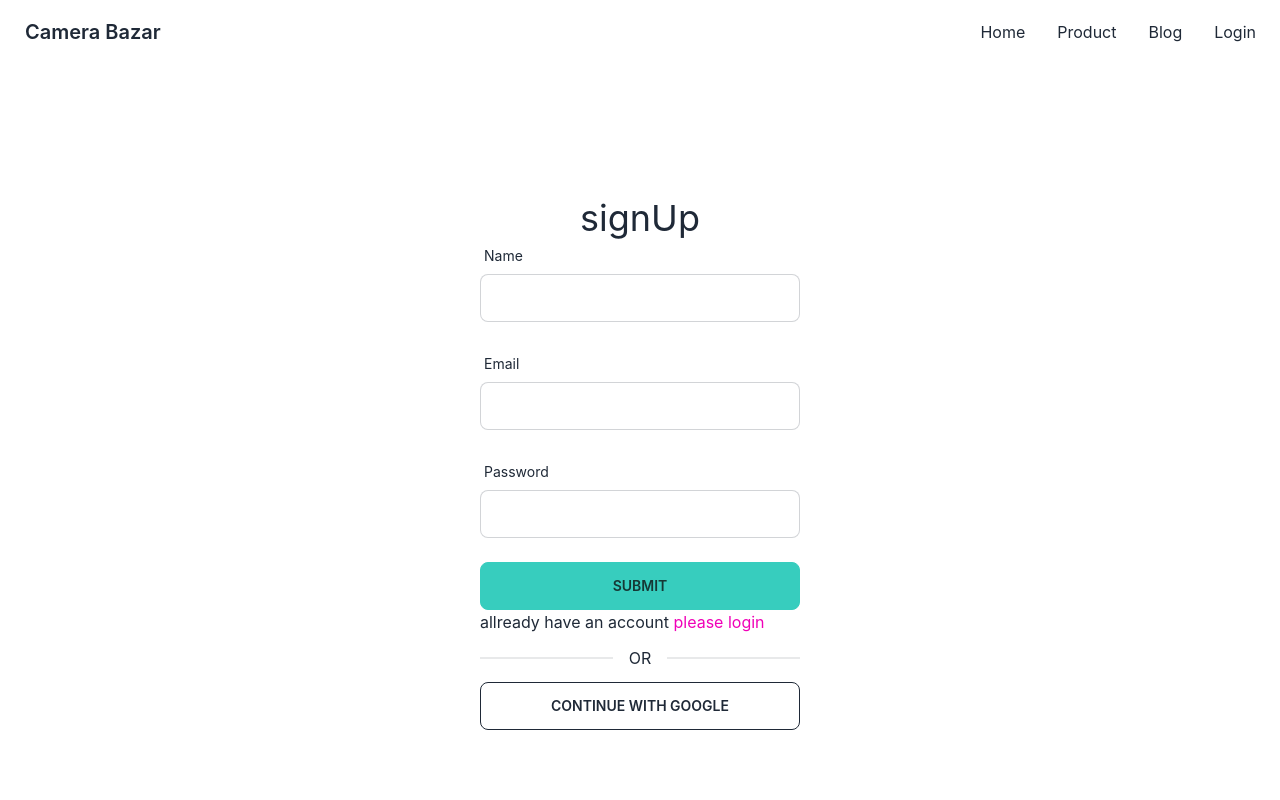
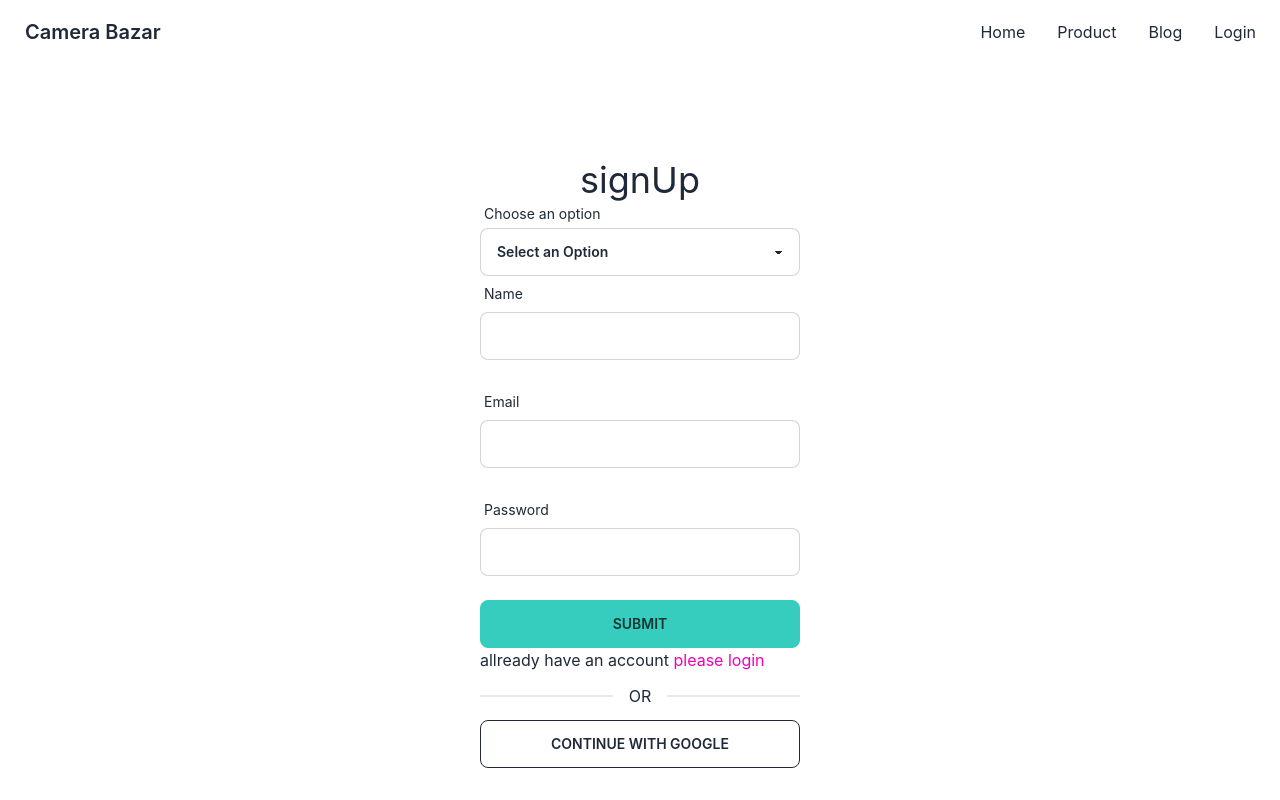
Before and after one commit to arif1278/camera-bazar-client, a React (Create React App) app: page /signup in a window 1280 px wide. Shown: the top 800 px of the page. Built offline with nearby package versions, Linux system fonts and the light colour scheme; no server answers.

Commit message:
eleven commit

```diff
--- a/src/Pages/Dashboard/MyOrder/MyOrder.js
+++ b/src/Pages/Dashboard/MyOrder/MyOrder.js
@@ -32,7 +32,9 @@ const MyOrder = () => {
                     </thead>
                     <tbody>
                         {
-                            bookings.map((option, i) => <tr>
+                            bookings.map((option, i) => <tr
+                            key={option._id}
+                            >
                                 <th>{i + 1}</th>
                                 <td><div className="mask mask-squircle w-12 h-12">
                                     <img src={option.image} alt="Avatar Tailwind CSS Component" />
--- a/src/Pages/SignUp/SignUp.js
+++ b/src/Pages/SignUp/SignUp.js
@@ -6,52 +6,54 @@ import { AuthContext } from '../../Context/AuthContext';
 
 const SignUp = () => {
     const { register, handleSubmit, formState: { errors } } = useForm();
-    const { createUser,updateUser } = useContext(AuthContext);
-    const [signUpError,setSignUpError]=useState('');
-    const navigate=useNavigate();
+    const { createUser, updateUser } = useContext(AuthContext);
+    const [signUpError, setSignUpError] = useState('');
+    const [userRole,setUserRole]=useState();
+    const navigate = useNavigate();
 
 
     const handleSignUp = (data) => {
         console.log(data);
         setSignUpError('');
-     createUser(data.email,data.password)
-     .then(result=>{
-        const user=result.user;
+        createUser(data.email, data.password)
+            .then(result => {
+                const user = result.user;
                 console.log(user);
                 navigate('/');
                 toast('User Created Successfully.')
 
-        const userInfo={
-            displayName:data.name
+                const userInfo = {
+                    displayName: data.name
                 }
                 updateUser(userInfo)
-        .then(()=>{
-            navigate('/');
-            // saveUser(data.name,data.email);
+                    .then(() => {
+                        saveUser(data.name, data.email,data.role);
                     })
 
-        .catch(err=>console.log(err));
+                    .catch(err => console.log(err));
 
             })
-     .catch(error=>{
+            .catch(error => {
                 console.log(error)
                 setSignUpError(error.message)
             });
     }
 
-    // const saveUser=(name,email)=>{
-    //     const user ={name,email};
-    //     fetch('http://localhost:5000/users',{
-    //         method:'POST',
-    //         headers:{
-    //             'content-type':'application/json'
-    //         },
-    //         body:JSON.stringify(user)
-    //     })
-    //     .then(res=> res.json())
-    //     .then(data=>console.log(data));
-    //
-    // }
+    const saveUser = (name, email,role) => {
+        const user = { name, email,role };
+        fetch('http://localhost:5000/users', {
+            method: 'POST',
+            headers: {
+                'content-type': 'application/json'
+            },
+            body: JSON.stringify(user)
+        })
+            .then(res => res.json())
+            .then(data => console.log('saveuser', data));
+
+        navigate('/');
+
+    }
 
 
 
@@ -61,6 +63,24 @@ const SignUp = () => {
             <div className='w-96 p-8'>
                 <h1 className='text-4xl text-center'>signUp</h1>
                 <form onSubmit={handleSubmit(handleSignUp)}>
+                    <div className='account option'>
+                        <label className='label p-1'>
+                            <span className='label-text'>Choose an option</span>
+
+                        </label>
+                        <select {...register("role")}
+                        className='select select-bordered w-full max-w-xs'
+                        >
+                            <option>Select an Option</option>
+                            <option value="Buyer"
+                            onChange={(event)=>setUserRole(event.target.value)}
+                            >Buyer</option>
+                            <option value="Seller"
+                            onChange={(event)=>setUserRole(event.target.value)}
+                            >Seller</option>
+                        </select>
+
+                    </div>
                     <div className="form-control w-full max-w-xs">
                         <label className="label"> <span className="label-text">Name</span> </label>
                         <input type="text" {...register("name", {
@@ -87,6 +107,7 @@ const SignUp = () => {
                     </div>
                     <input className='btn btn-accent w-full' type="submit" />
                     {signUpError && <p className='text-red-600'>{signUpError}</p>}
+                    {userRole && <p className='text-red-600'>{userRole}</p>}
                 </form>
                 <p>
                     allready have an account <Link className='text-secondary' to='/login'>please login</Link>
```
Lines whose indentation alone changed are shown as unchanged.
